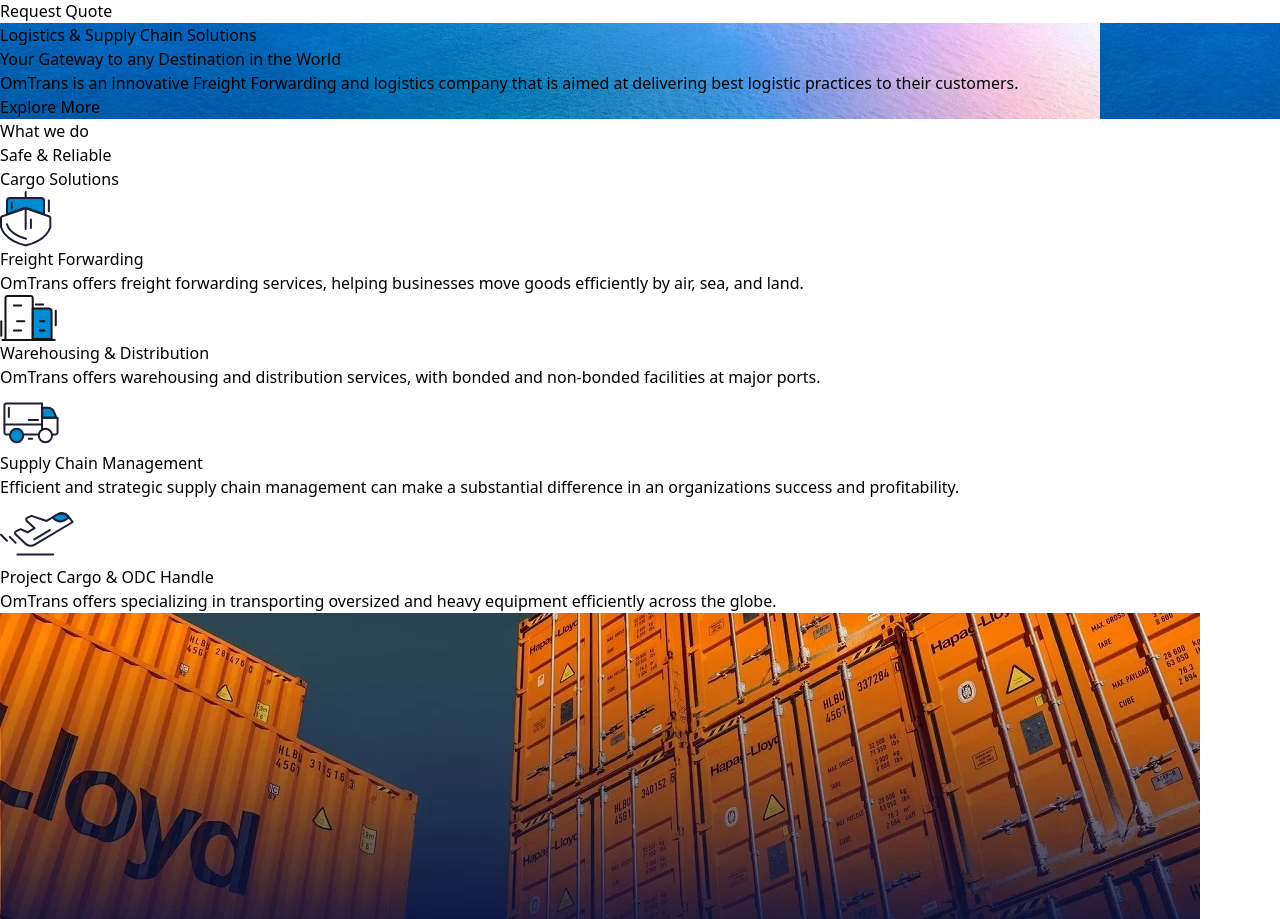
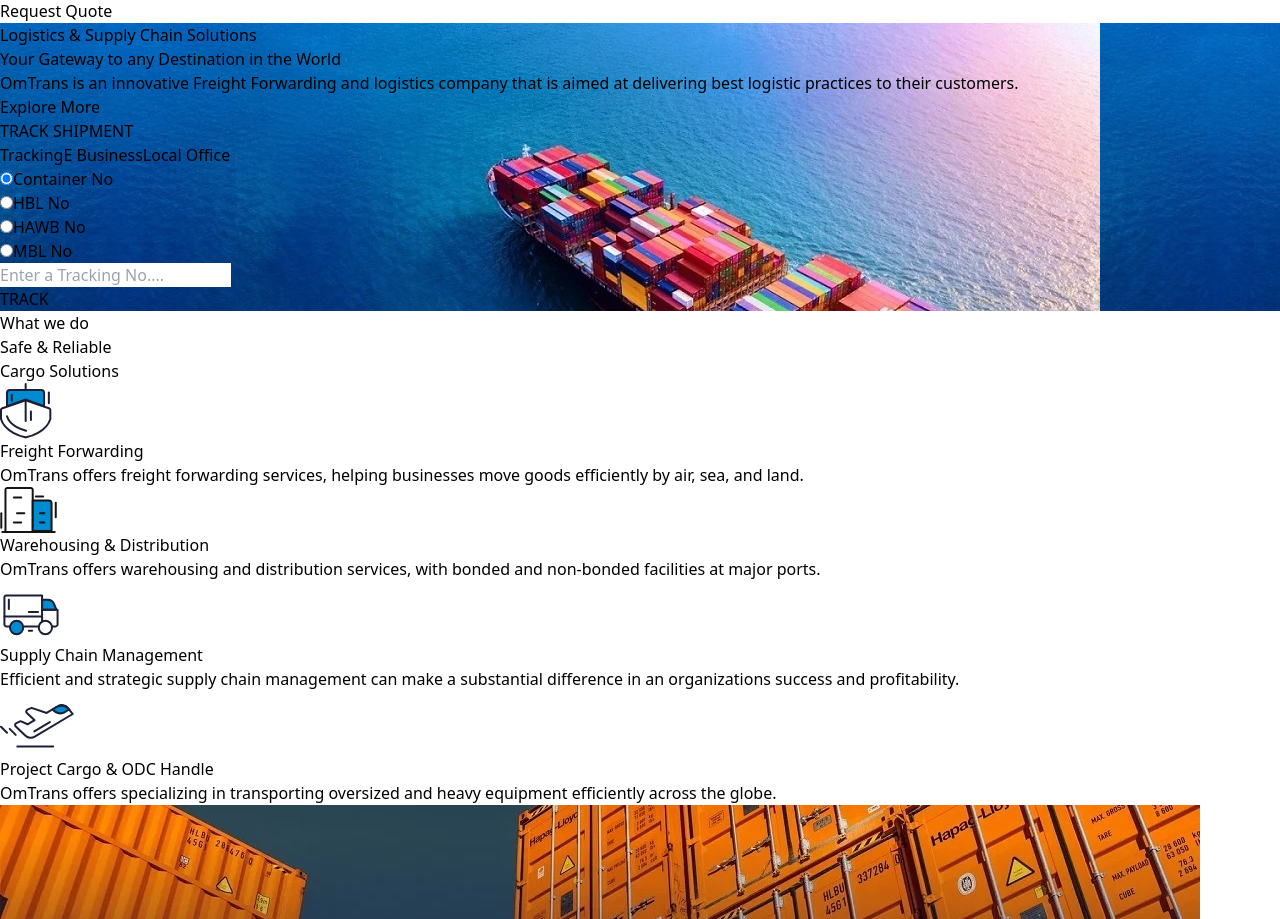
Before and after one commit to mycodingcity/import_export, a React (Vite) app: page / in a window 1280 px wide. Shown: the part 821-1740 px from the top of the page. Built offline with nearby package versions, Linux system fonts and the light colour scheme.

Commit message:
Tracking Form

```diff
--- /dev/null
+++ b/src/Components/TrackingForm.jsx
@@ -0,0 +1,111 @@
+import React, { useState } from "react";
+
+const TrackingForm = () => {
+  const [trackingType, setTrackingType] = useState("Container No");
+
+  return (
+    <div className="max-w-[400px] m-auto bg-white shadow-md rounded-md p-6">
+      <h2 className="text-red-600 text-lg font-semibold">TRACK SHIPMENT</h2>
+      <div className="flex space-x-2 mt-4">
+        <button
+          onClick={() => setTrackingType("Container No")}
+          className={`py-2 px-4 rounded ${
+            trackingType === "Container No"
+              ? "bg-red-600 text-white"
+              : "bg-gray-200"
+          }`}
+        >
+          Tracking
+        </button>
+        <button
+          onClick={() => setTrackingType("E Business")}
+          className={`py-2 px-4 rounded ${
+            trackingType === "E Business"
+              ? "bg-red-600 text-white"
+              : "bg-gray-200"
+          }`}
+        >
+          E Business
+        </button>
+        <button
+          onClick={() => setTrackingType("Local Office")}
+          className={`py-2 px-4 rounded ${
+            trackingType === "Local Office"
+              ? "bg-red-600 text-white"
+              : "bg-gray-200"
+          }`}
+        >
+          Local Office
+        </button>
+      </div>
+      <div className="mt-4 flex items-center">
+        <div className=" space-x-2 mr-1 ">
+          <input
+            type="radio"
+            id="container"
+            name="trackingType"
+            value="Container No"
+            checked={trackingType === "Container No"}
+            onChange={(e) => setTrackingType(e.target.value)}
+          />
+          <label htmlFor="container" className="text-sm">
+            Container No
+          </label>
+        </div>
+        <div className="space-x-2 mr-1 ">
+          <input
+            type="radio"
+            id="hbl"
+            name="trackingType"
+            value="HBL No"
+            checked={trackingType === "HBL No"}
+            onChange={(e) => setTrackingType(e.target.value)}
+          />
+          <label htmlFor="hbl" className="text-sm">
+            HBL No
+          </label>
+        </div>
+        <div className="space-x-2 mr-1 ">
+          <input
+            type="radio"
+            id="hawb"
+            name="trackingType"
+            value="HAWB No"
+            checked={trackingType === "HAWB No"}
+            onChange={(e) => setTrackingType(e.target.value)}
+          />
+          <label htmlFor="hawb" className="text-sm">
+            HAWB No
+          </label>
+        </div>
+        <div className="space-x-2 mr-1 ">
+          <input
+            type="radio"
+            id="mbl"
+            name="trackingType"
+            value="MBL No"
+            checked={trackingType === "MBL No"}
+            onChange={(e) => setTrackingType(e.target.value)}
+          />
+          <label htmlFor="mbl" className="text-sm">
+            MBL No
+          </label>
+        </div>
+      </div>
+      <div className="mt-4">
+        <input
+          type="text"
+          placeholder="Enter a Tracking No...."
+          className="w-full p-2 border rounded"
+        />
+      </div>
+      <div className="mt-4">
+        <button className="w-full bg-black text-white py-2 rounded">
+          TRACK
+        </button>
+      </div>
+    </div>
+  );
+};
+
+export default TrackingForm;
--- a/src/Home/Home.jsx
+++ b/src/Home/Home.jsx
@@ -39,6 +39,7 @@ import Testimonials from "../Components/Testimonials";
 import Choose_icon from "../Components/Choose_icon";
 import Experts from "../Components/Experts";
 import Blog from "../Components/Blog";
+import TrackingForm from "../Components/TrackingForm";
 
 function Home() {
   return (
@@ -78,7 +79,7 @@ function Home() {
               </a>
             </div>
           </div>
-          <div className="sm:w-2/5	bg-gray-500"></div>
+          <div className="sm:w-2/5"><TrackingForm/></div>
         </div>
       </div>
 
```
